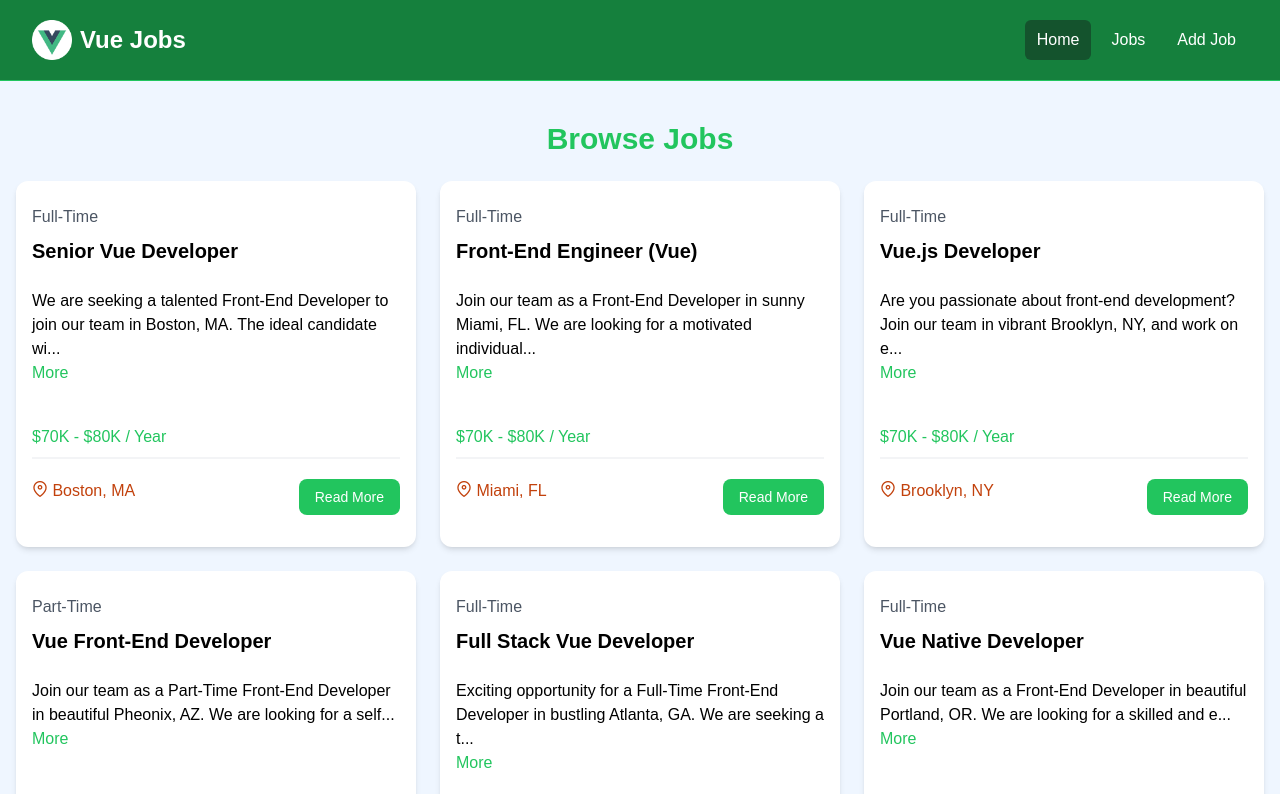
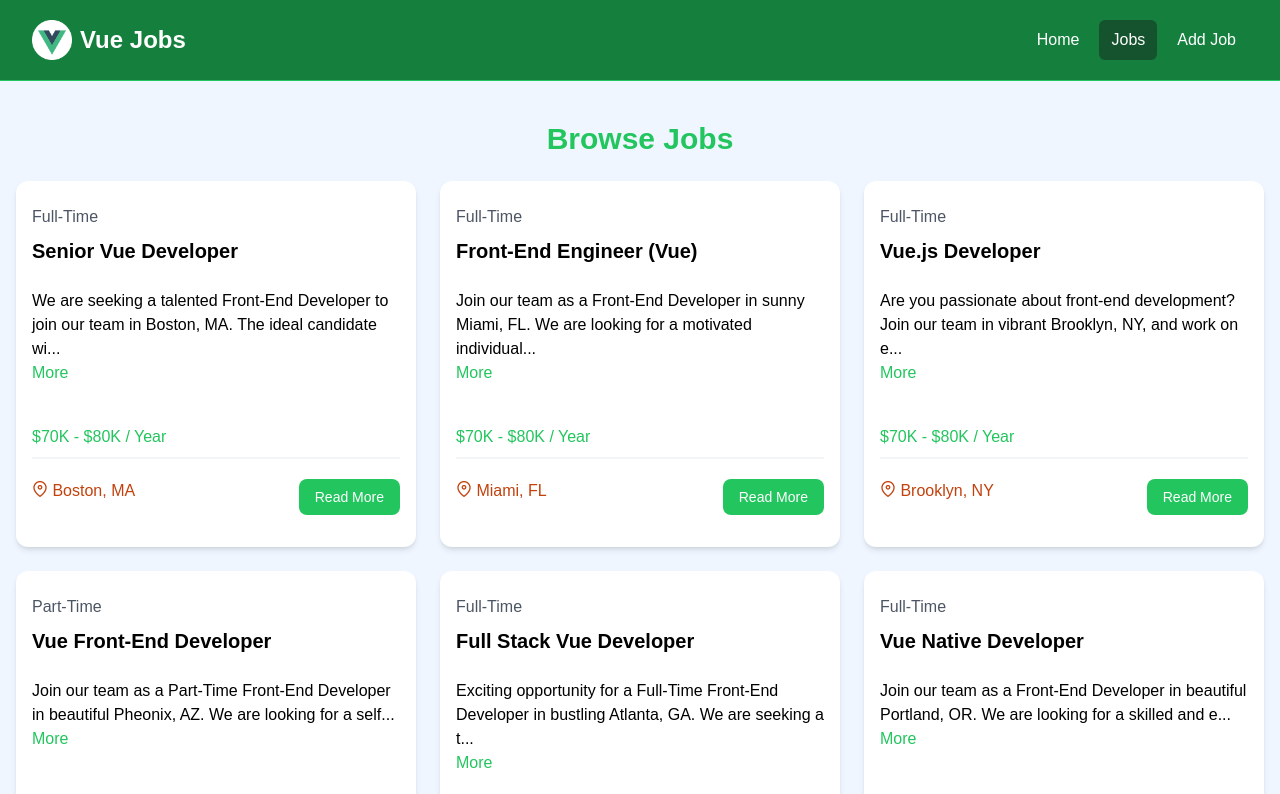
Before and after one commit to bekov28/jobs-website-vue, a Vue app: page /jobs in a window 1280 px wide. Shown: the top 794 px of the page. Built offline with nearby package versions, Linux system fonts and the light colour scheme.

Commit message:
useRoute hook used for navbar routing and highlighting

```diff
--- a/src/components/HomeCards.vue
+++ b/src/components/HomeCards.vue
@@ -1,5 +1,6 @@
 <script setup>
 import Card from "./Card.vue";
+import { RouterLink } from "vue-router";
 </script>
 
 <template>
@@ -9,22 +10,22 @@ import Card from "./Card.vue";
         <Card>
           <h2 class="text-2xl font-bold">For Developers</h2>
           <p class="mt-2 mb-4">Browse our Vue jobs and start your career today</p>
-          <a
-            href="jobs.html"
+          <RouterLink
+            to="/jobs"
             class="inline-block bg-black text-white rounded-lg px-4 py-2 hover:bg-gray-700"
           >
             Browse Jobs
-          </a>
+          </RouterLink>
         </Card>
         <Card bg="bg-green-100">
           <h2 class="text-2xl font-bold">For Employers</h2>
           <p class="mt-2 mb-4">List your job to find the perfect developer for the role</p>
-          <a
-            href="add-job.html"
+          <RouterLink
+            to="/jobs/add"
             class="inline-block bg-green-500 text-white rounded-lg px-4 py-2 hover:bg-green-600"
           >
             Add Job
-          </a>
+          </RouterLink>
         </Card>
       </div>
     </div>
--- a/src/components/JobListing.vue
+++ b/src/components/JobListing.vue
@@ -1,5 +1,6 @@
 <script setup>
 import { defineProps, ref, computed } from "vue";
+import { RouterLink } from "vue-router";
 
 const props = defineProps({
   job: Object,
@@ -44,12 +45,12 @@ const truncatedDescription = computed(() => {
           <i class="pi pi-map-marker text-orange-700"></i>
           {{ job.location }}
         </div>
-        <a
-          :href="'/job/' + job.id"
+        <RouterLink
+          :to="'/job/' + job.id"
           class="h-[36px] bg-green-500 hover:bg-green-600 text-white px-4 py-2 rounded-lg text-center text-sm"
         >
           Read More
-        </a>
+        </RouterLink>
       </div>
     </div>
   </div>
--- a/src/components/JobListings.vue
+++ b/src/components/JobListings.vue
@@ -2,6 +2,7 @@
 import jobData from "@/jobs.json";
 import JobListing from "@/components/JobListing.vue";
 import { ref, defineProps } from "vue";
+import { RouterLink } from "vue-router";
 
 defineProps({
   limit: Number,
@@ -25,10 +26,10 @@ console.log(jobs.value);
     </div>
   </section>
   <section v-if="showButton" class="m-auto max-w-lg my-10 px-6">
-    <a
-      href="/jobs"
+    <RouterLink
+      to="/jobs"
       class="block bg-black text-white text-center py-4 px-6 rounded-xl hover:bg-gray-700"
-      >View All Jobs</a
+      >View All Jobs</RouterLink
     >
   </section>
 </template>
--- a/src/components/Navbar.vue
+++ b/src/components/Navbar.vue
@@ -1,5 +1,11 @@
 <script setup>
 import logo from "@/assets/img/logo.png";
+import { RouterLink, useRoute } from "vue-router";
+
+const isActiveLink = (routePath) => {
+  const route = useRoute();
+  return route.path === routePath;
+};
 </script>
 
 <template>
@@ -8,27 +14,45 @@ import logo from "@/assets/img/logo.png";
       <div class="flex h-20 items-center justify-between">
         <div class="flex flex-1 items-center justify-center md:items-stretch md:justify-start">
           <!-- Logo -->
-          <a class="flex flex-shrink-0 items-center mr-4" href="index.html">
+          <RouterLink class="flex flex-shrink-0 items-center mr-4" to="/">
             <img class="h-10 w-auto" :src="logo" alt="Vue Jobs" />
             <span class="hidden md:block text-white text-2xl font-bold ml-2">Vue Jobs</span>
-          </a>
+          </RouterLink>
           <div class="md:ml-auto">
             <div class="flex space-x-2">
-              <a
-                href="/"
-                class="text-white bg-green-900 hover:bg-gray-900 hover:text-white rounded-md px-3 py-2"
-                >Home</a
-              >
-              <a
-                href="/jobs"
-                class="text-white hover:bg-green-900 hover:text-white rounded-md px-3 py-2"
-                >Jobs</a
-              >
-              <a
-                href="/jobs/add"
-                class="text-white hover:bg-green-900 hover:text-white rounded-md px-3 py-2"
-                >Add Job</a
-              >
+              <RouterLink
+                to="/"
+                :class="[
+                  isActiveLink('/') ? 'bg-green-900' : 'hover:bg-gray-900 hover:text-white',
+                  'text-white',
+                  'px-3',
+                  'py-2',
+                  'rounded-md',
+                ]"
+                >Home
+              </RouterLink>
+              <RouterLink
+                to="/jobs"
+                :class="[
+                  isActiveLink('/jobs') ? 'bg-green-900' : 'hover:bg-gray-900 hover:text-white',
+                  'text-white',
+                  'px-3',
+                  'py-2',
+                  'rounded-md',
+                ]"
+                >Jobs
+              </RouterLink>
+              <RouterLink
+                to="/jobs/add"
+                :class="[
+                  isActiveLink('/jobs/add') ? 'bg-green-900' : 'hover:bg-gray-900 hover:text-white',
+                  'text-white',
+                  'px-3',
+                  'py-2',
+                  'rounded-md',
+                ]"
+                >Add Job
+              </RouterLink>
             </div>
           </div>
         </div>
```
